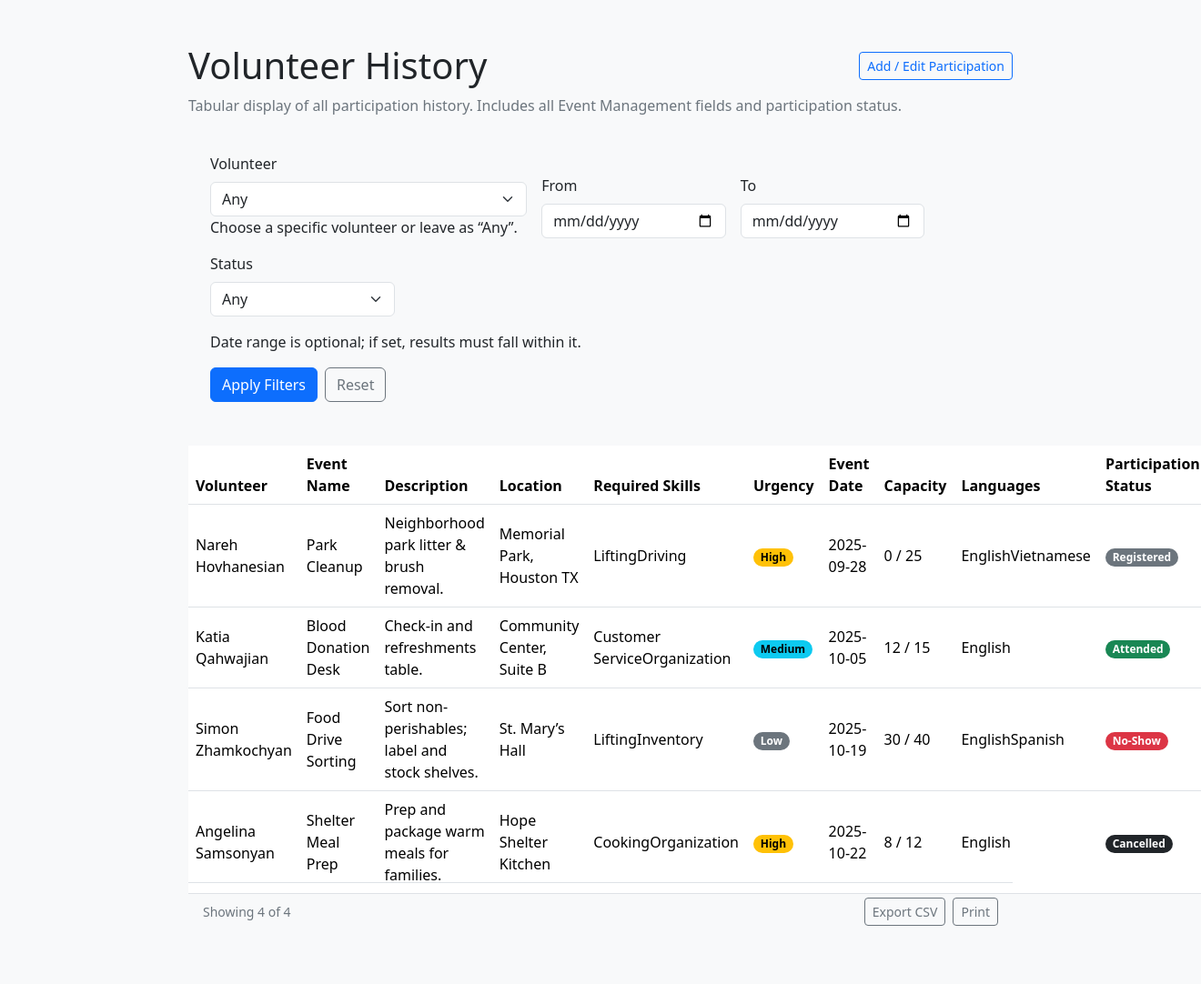
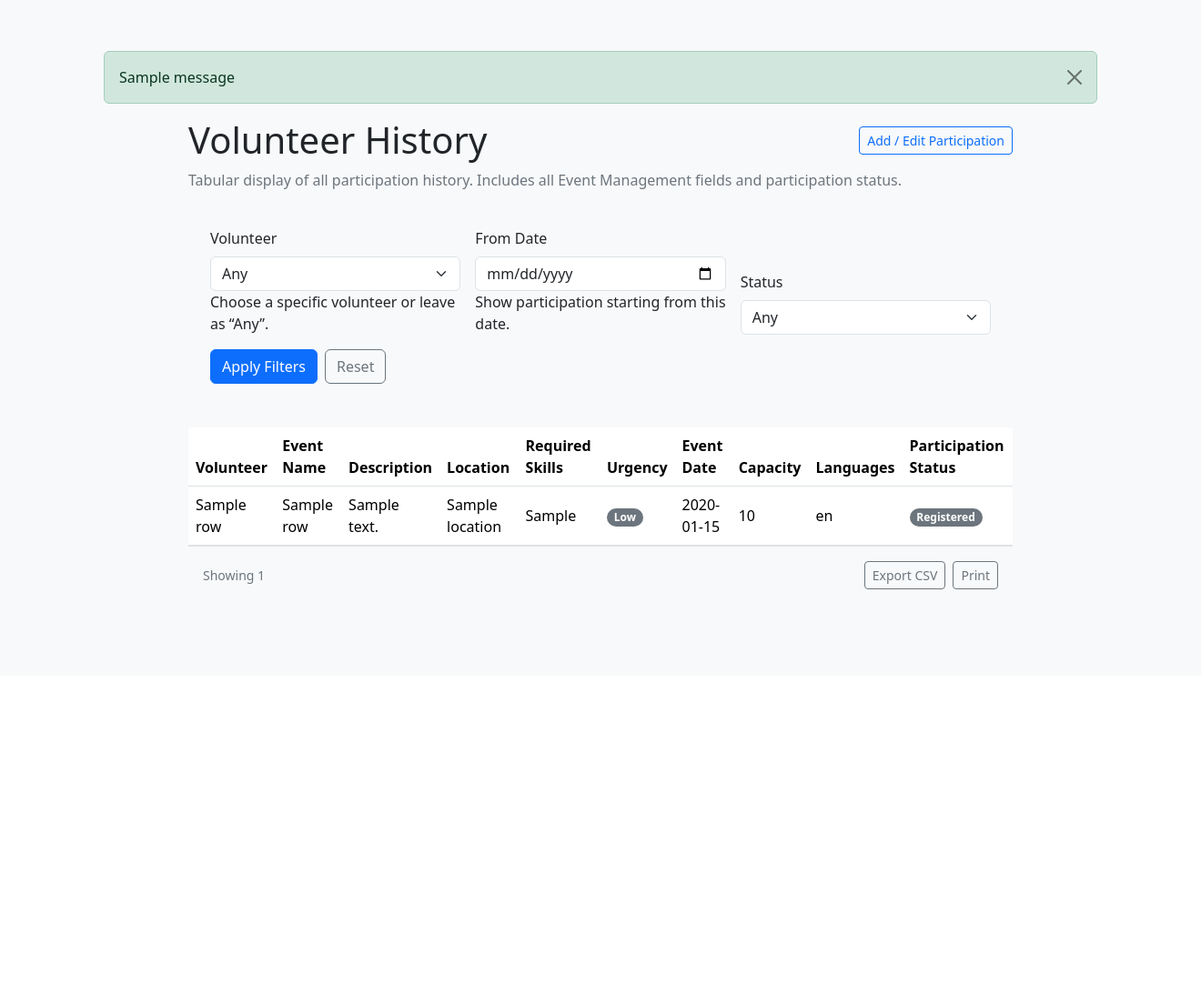
Before and after one commit to annauyentrang/SWDGroup22, a Django app: template django_project/volunteers_r_us/templates/volunteer_history.html in a window 1320 px wide. Shown: the part 57-1139 px from the top of the page at 91% size. After the commit the page ends 705 px from the top, so only its background shows below. Run offline with Django 5.2, Linux system fonts and the light colour scheme; the template is opened without the code that fills it: most values are stand-ins (such as "Sample title", 1, 10 or a date in 2020); one stand-in notice (Sample message) is shown.

Commit message:
Refactor volunteer history template for better filtering
Updated volunteer history template to enhance filter functionality and improve data display.

```diff
--- a/django_project/volunteers_r_us/templates/volunteer_history.html
+++ b/django_project/volunteers_r_us/templates/volunteer_history.html
@@ -9,31 +9,25 @@
   .table thead th { white-space:nowrap; }
   .table thead { position:sticky; top:0; background:#fff; z-index:1; }
   .help { font-size:.85rem; color:#6b7280; }
-
-  /* Center table */
-  .table-wrap {
-    display: flex;
-    justify-content: center;
-    overflow-x: auto;
-  }
-  .table {
-    width: auto; /* shrink to fit content */
-    margin: 0 auto;
-  }
-
-  /* Footer actions */
-  .table-footer {
-    display: flex;
-    justify-content: space-between;
-    align-items: center;
-    flex-wrap: wrap;
-    gap: .5rem;
-  }
+  .table-wrap { display:flex; justify-content:center; overflow-x:auto; }
+  .table { width:auto; margin:0 auto; }
 </style>
 {% endblock %}
 
 {% block content %}
 <div class="container py-4">
+
+  {% if messages %}
+    <div class="mt-2">
+      {% for message in messages %}
+        <div class="alert alert-{{ message.tags|default:'info' }} alert-dismissible fade show" role="alert">
+          {{ message }}
+          <button type="button" class="btn-close" data-bs-dismiss="alert" aria-label="Close"></button>
+        </div>
+      {% endfor %}
+    </div>
+  {% endif %}
+
   <div class="row justify-content-center">
     <div class="col-lg-10">
       <div class="d-flex align-items-center justify-content-between mb-2">
@@ -43,50 +37,67 @@
         </button>
       </div>
       <p class="text-secondary">Tabular display of all participation history. Includes all Event Management fields and participation status.</p>
-      <!-- Filters -->
+
+      <!-- FILTERS -->
       <section class="card-soft p-3 p-md-4 mb-4">
-        <form class="row g-3 align-items-end" id="filterForm" novalidate>
-          <div class="col-sm-5">
+        <form class="row g-3 align-items-end" id="filterForm" method="get" action="">
+          <!-- Volunteer -->
+          <div class="col-sm-4">
             <label for="volunteer" class="form-label">Volunteer</label>
-            <select id="volunteer" class="form-select" aria-describedby="volHelp">
-              <option value="">Any</option>
-              <option value="1">Nareh Hovhanesian (ID 1)</option>
-              <option value="2">Katia Qahwajian (ID 2)</option>
-              <option value="3">Simon Zhamkochyan (ID 3)</option>
-              <option value="4">Angelina Samsonyan (ID 4)</option>
+            <select id="volunteer" name="volunteer" class="form-select" aria-describedby="volHelp">
+              <option value="" {% if not filter.volunteer %}selected{% endif %}>Any</option>
+              {% for v in volunteers %}
+                <option value="{{ v.id }}"
+                        {% if filter.volunteer|stringformat:"s" == v.id|stringformat:"s" %}selected{% endif %}>
+                  {{ v.full_name }} (ID {{ v.id }})
+                </option>
+              {% endfor %}
             </select>
             <div id="volHelp" class="help">Choose a specific volunteer or leave as “Any”.</div>
           </div>
-          <div class="col-sm-3">
-            <label for="fromDate" class="form-label">From</label>
-            <input id="fromDate" type="date" class="form-control" aria-describedby="dateHelp">
+
+          <!-- From date (STICKY VALUE + CORRECT NAME) -->
+          <div class="col-sm-4">
+            <label for="fromDate" class="form-label">From Date</label>
+            <input
+              id="fromDate"
+              name="from_date"
+              type="date"
+              class="form-control"
+              value="{{ filter.from_date }}"
+              autocomplete="off"
+              placeholder="mm/dd/yyyy"
+            >
+            <div class="help">Show participation starting from this date.</div>
           </div>
-          <div class="col-sm-3">
-            <label for="toDate" class="form-label">To</label>
-            <input id="toDate" type="date" class="form-control" aria-describedby="dateHelp">
-            <div class="invalid-feedback">“To” date must be on/after “From”.</div>
-          </div>
-          <div class="col-sm-3">
+
+          <!-- Status -->
+          <div class="col-sm-4">
             <label for="status" class="form-label">Status</label>
-            <select id="status" class="form-select">
-              <option value="">Any</option>
+            <select id="status" name="status" class="form-select">
+              <option value="" {% if not filter.status %}selected{% endif %}>Any</option>
+              {% with fs=filter.status|default:'' %}
+                {% for s in statuses %}
+                  <option value="{{ s }}" {% if fs|lower == s|lower %}selected{% endif %}>{{ s }}</option>
+                {% empty %}
                   <option>Registered</option>
                   <option>Attended</option>
                   <option>No-Show</option>
                   <option>Cancelled</option>
+                {% endfor %}
+              {% endwith %}
             </select>
           </div>
-          <div class="col-12">
-            <div id="dateHelp" class="help">Date range is optional; if set, results must fall within it.</div>
-          </div>
+
+          <!-- Actions -->
           <div class="col-12 d-flex gap-2">
-            <button class="btn btn-primary" type="button" id="applyBtn">Apply Filters</button>
-            <button class="btn btn-outline-secondary" type="reset" id="resetFilters">Reset</button>
+            <button class="btn btn-primary" type="submit">Apply Filters</button>
+            <a class="btn btn-outline-secondary" href="?reset=1" id="resetFilters">Reset</a>
           </div>
         </form>
       </section>
 
-      <!-- History Table -->
+      <!-- TABLE -->
       <section class="card-soft p-0">
         <div class="table-wrap" style="max-height:60vh;">
           <table class="table align-middle mb-0" id="historyTable">
@@ -105,68 +116,75 @@
               </tr>
             </thead>
             <tbody id="historyBody">
-              <!-- demo rows with data-* used by filters -->
-              <tr data-volunteer="1" data-status="Registered" data-date="2025-09-28">
-                <td>Nareh Hovhanesian</td>
-                <td>Park Cleanup</td>
-                <td>Neighborhood park litter &amp; brush removal.</td>
-                <td>Memorial Park, Houston TX</td>
-                <td><span class="chip">Lifting</span><span class="chip">Driving</span></td>
-                <td><span class="badge rounded-pill text-bg-warning">High</span></td>
-                <td>2025-09-28</td>
-                <td>0 / 25</td>
-                <td><span class="chip">English</span><span class="chip">Vietnamese</span></td>
-                <td><span class="badge rounded-pill bg-secondary">Registered</span></td>
+              {% for r in rows %}
+              <tr
+                data-volunteer="{{ r.volunteer_id }}"
+                data-status="{{ r.status }}"
+                data-date="{% if r.event_date %}{{ r.event_date|date:'Y-m-d' }}{% endif %}"
+              >
+                <td>{{ r.volunteer_name }}</td>
+                <td>{{ r.event_name }}</td>
+                <td>{{ r.description }}</td>
+                <td>{{ r.location }}</td>
+                <td>
+                  {% for s in r.required_skills %}
+                    <span class="chip">{{ s }}</span>
+                  {% endfor %}
+                </td>
+                <td>
+                  {% if r.urgency == "High" %}
+                    <span class="badge rounded-pill text-bg-warning">High</span>
+                  {% elif r.urgency == "Medium" %}
+                    <span class="badge rounded-pill text-bg-info">Medium</span>
+                  {% else %}
+                    <span class="badge rounded-pill text-bg-secondary">Low</span>
+                  {% endif %}
+                </td>
+                <td>
+                  {% if r.event_date %}
+                    {{ r.event_date|date:"Y-m-d" }}
+                  {% else %}
+                    —
+                  {% endif %}
+                </td>
+                <td>{{ r.capacity }}</td>
+                <td>
+                  {% for lang in r.languages %}
+                    <span class="chip">{{ lang }}</span>
+                  {% endfor %}
+                </td>
+                <td>
+                  {% if r.status == "Registered" %}
+                    <span class="badge rounded-pill bg-secondary">Registered</span>
+                  {% elif r.status == "Attended" %}
+                    <span class="badge rounded-pill text-bg-success">Attended</span>
+                  {% elif r.status == "No-Show" %}
+                    <span class="badge rounded-pill text-bg-danger">No-Show</span>
+                  {% else %}
+                    <span class="badge rounded-pill text-bg-dark">Cancelled</span>
+                  {% endif %}
+                </td>
               </tr>
-              <tr data-volunteer="2" data-status="Attended" data-date="2025-10-05">
-                <td>Katia Qahwajian</td>
-                <td>Blood Donation Desk</td>
-                <td>Check-in and refreshments table.</td>
-                <td>Community Center, Suite B</td>
-                <td><span class="chip">Customer Service</span><span class="chip">Organization</span></td>
-                <td><span class="badge rounded-pill text-bg-info">Medium</span></td>
-                <td>2025-10-05</td>
-                <td>12 / 15</td>
-                <td><span class="chip">English</span></td>
-                <td><span class="badge rounded-pill text-bg-success">Attended</span></td>
+              {% empty %}
+              <tr>
+                <td colspan="10" class="text-center text-secondary py-4">
+                  No results match your filters.
+                </td>
               </tr>
-              <tr data-volunteer="1" data-status="No-Show" data-date="2025-10-19">
-                <td>Simon Zhamkochyan</td>
-                <td>Food Drive Sorting</td>
-                <td>Sort non-perishables; label and stock shelves.</td>
-                <td>St. Mary’s Hall</td>
-                <td><span class="chip">Lifting</span><span class="chip">Inventory</span></td>
-                <td><span class="badge rounded-pill text-bg-secondary">Low</span></td>
-                <td>2025-10-19</td>
-                <td>30 / 40</td>
-                <td><span class="chip">English</span><span class="chip">Spanish</span></td>
-                <td><span class="badge rounded-pill text-bg-danger">No-Show</span></td>
-              </tr>
-              <tr data-volunteer="3" data-status="Cancelled" data-date="2025-10-22">
-                <td>Angelina Samsonyan</td>
-                <td>Shelter Meal Prep</td>
-                <td>Prep and package warm meals for families.</td>
-                <td>Hope Shelter Kitchen</td>
-                <td><span class="chip">Cooking</span><span class="chip">Organization</span></td>
-                <td><span class="badge rounded-pill text-bg-warning">High</span></td>
-                <td>2025-10-22</td>
-                <td>8 / 12</td>
-                <td><span class="chip">English</span></td>
-                <td><span class="badge rounded-pill text-bg-dark">Cancelled</span></td>
-              </tr>
+              {% endfor %}
+            </tbody>
 
-              <!-- No results row -->
-              <tr id="noRows" class="d-none">
-                <td colspan="10" class="text-center text-secondary py-4">No results match your filters.</td>
-              </tr>
-            </tbody>
           </table>
         </div>
+
         <div class="p-3 border-top d-flex justify-content-between align-items-center">
-            <div class="text-secondary small" id="resultCount">Showing 4 of 4</div>
+          <div class="text-secondary small" id="resultCount">
+            Showing {{ count }}
+          </div>
           <div class="d-flex gap-2 ms-auto">
             <button class="btn btn-outline-secondary btn-sm" type="button" id="exportCsvBtn">Export CSV</button>
             <button class="btn btn-outline-secondary btn-sm" type="button" onclick="window.print()">Print</button>
+          </div>
         </div>
       </section>
     </div>
@@ -176,107 +194,20 @@
 
 {% block extra_js %}
 <script>
+// Simple CSV export
 document.addEventListener('DOMContentLoaded', function () {
-  const $  = (s, r=document) => r.querySelector(s);
-  const $$ = (s, r=document) => Array.from(r.querySelectorAll(s));
-
-  // FILTERS
-  const volunteer = $('#volunteer');
-  const fromDate  = $('#fromDate');
-  const toDate    = $('#toDate');
-  const statusSel = $('#status');
-  const applyBtn  = $('#applyBtn');
-  const resetBtn  = $('#resetFilters');
-
-  const rows      = $$('#historyBody tr');
-  const resultCnt = $('#resultCount');
-  const noRows    = $('#noRows');
-
-  function parseDate(s){ if(!s) return null; const [y,m,d]=s.split('-').map(Number); const dt=new Date(y,m-1,d); return isNaN(dt)?null:dt; }
-  function inRange(ds, fs, ts){
-    const d=parseDate(ds); if(!d) return false;
-    const f=fs?parseDate(fs):null, t=ts?parseDate(ts):null;
-    if (f && d < f) return false;
-    if (t) { const end=new Date(t.getFullYear(), t.getMonth(), t.getDate(), 23,59,59,999); if (d > end) return false; }
-    return true;
-  }
-  function validateDateRange(){
-    const f=parseDate(fromDate.value||'');
-    const t=parseDate(toDate.value||'');
-    if (f && t && t < f) { toDate.classList.add('is-invalid'); return false; }
-    toDate.classList.remove('is-invalid'); return true;
-  }
-  function applyFilters(){
-    if (!validateDateRange()) return;
-
-    const v=(volunteer.value||'').trim();
-    const s=(statusSel.value||'').trim();
-    const f=(fromDate.value||'').trim();
-    const t=(toDate.value||'').trim();
-
-    let shown=0, total=rows.length - 1; // subtract noRows row (present but hidden)
-    rows.forEach(tr=>{
-      if (tr.id === 'noRows') return;
-      const rv=tr.dataset.volunteer||'';
-      const rs=tr.dataset.status||'';
-      const rd=tr.dataset.date||'';
-      const keepV = !v || rv===v;
-      const keepS = !s || rs===s;
-      const keepD = !(f||t) || inRange(rd,f,t);
-      const vis = keepV && keepS && keepD;
-      tr.style.display = vis ? '' : 'none';
-      if (vis) shown++;
-    });
-    resultCnt.textContent = `Showing ${shown} of ${total}`;
-    noRows.classList.toggle('d-none', shown !== 0);
-  }
-  // bind
-  applyBtn?.addEventListener('click', applyFilters);
-  volunteer?.addEventListener('change', applyFilters);
-  statusSel?.addEventListener('change', applyFilters);
-  fromDate?.addEventListener('input', applyFilters);
-  toDate?.addEventListener('input', applyFilters);
-  resetBtn?.addEventListener('click', ()=>setTimeout(()=>{
-    rows.forEach(tr=>{ if(tr.id!=='noRows') tr.style.display=''; });
-    resultCnt.textContent = `Showing ${rows.length-1} of ${rows.length-1}`;
-    noRows.classList.add('d-none');
-    toDate.classList.remove('is-invalid');
-  },0));
-  // initial
-  resultCnt.textContent = `Showing ${rows.length-1} of ${rows.length-1}`;
-
-  // FORM VALIDATION (Event Management fields)
-  const partForm = $('#participationForm');
-  if (partForm) {
-    partForm.addEventListener('submit', function (e) {
-      // custom: at least one skill
-      const skills = $('#skills');
-      if (skills && [...skills.options].filter(o => o.selected).length === 0) {
-        skills.setCustomValidity('Select at least one skill.');
-      } else if (skills) {
-        skills.setCustomValidity('');
-      }
-      if (!partForm.checkValidity()) { e.preventDefault(); e.stopPropagation(); partForm.classList.add('was-validated'); return; }
-      // mock "save": close and reset
-      e.preventDefault();
-      const modalEl = $('#addEditModal');
-      const modal = bootstrap.Modal.getInstance(modalEl) || new bootstrap.Modal(modalEl);
-      modal.hide();
-      partForm.reset();
-      partForm.classList.remove('was-validated');
-    });
-  }
-
-  // EXPORT CSV of visible rows
-  $('#exportCsvBtn')?.addEventListener('click', () => {
-    const headers = $$('#historyTable thead th').map(th => th.textContent.trim());
-    const visibleRows = $$('#historyBody tr').filter(tr => tr.id !== 'noRows' && tr.style.display !== 'none');
+  const btn = document.getElementById('exportCsvBtn');
+  if (!btn) return;
+  btn.addEventListener('click', () => {
+    const headers = Array.from(document.querySelectorAll('#historyTable thead th')).map(th => th.textContent.trim());
+    const visibleRows = Array.from(document.querySelectorAll('#historyBody tr')).filter(tr => tr.style.display !== 'none');
     const data = visibleRows.map(tr => Array.from(tr.children).map(td => {
-      const text = td.textContent.trim().replace(/\s+/g,' ');
+      const text = td.textContent.trim().replace(/\s+/g, ' ');
       return '"' + text.replace(/"/g,'""') + '"';
     }));
     const csv = [headers.map(h=>`"${h.replace(/"/g,'""')}"`).join(',')]
       .concat(data.map(row => row.join(',')))
+      .concat('')
       .join('\r\n');
     const blob = new Blob([csv], { type: 'text/csv;charset=utf-8;' });
     const url = URL.createObjectURL(blob);
@@ -285,4 +216,16 @@ document.addEventListener('DOMContentLoaded', function () {
   });
 });
 </script>
+
+<script>
+// Submit to backend on change so filters combine and stay sticky
+document.addEventListener('DOMContentLoaded', function () {
+  const form = document.getElementById('filterForm');
+  if (!form) return;
+
+  form.addEventListener('change', function () {
+    if (form.requestSubmit) form.requestSubmit(); else form.submit();
+  });
+});
+</script>
 {% endblock %}
```
Lines whose indentation alone changed are shown as unchanged.
